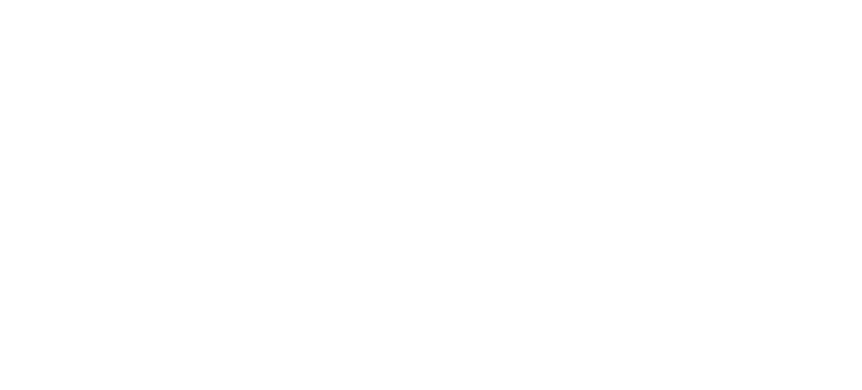
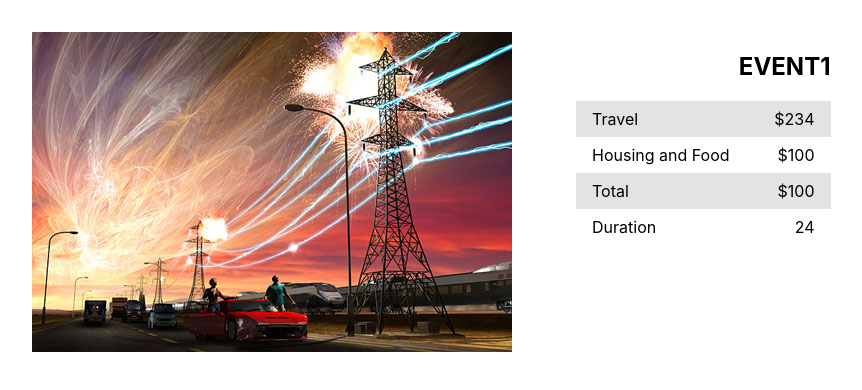
Before and after one commit to Juanse7793/Concierge-Front-end, a React (Create React App) app: page /events/1 in a window 1280 px wide. Before the commit this address had no page. Shown: the top 390 px of the page, without its empty margins (0-862 px from the left). Built offline with nearby package versions, Linux system fonts and the light colour scheme.

Commit message:
Working details page

```diff
--- a/src/App.css
+++ b/src/App.css
@@ -119,3 +119,39 @@
   border-radius: var(--br) 0 0 var(--br);
   padding: var(--bs) var(--bl) var(--bs) var(--bs);
 }
+
+/* DetailsPage */
+#details {
+  display: flex;
+}
+
+.side {
+  padding: 2rem;
+}
+
+.left image {
+  max-width: 75vw;
+}
+
+.right * {
+  text-align: right;
+}
+
+.right ul {
+  display: flex;
+  flex-direction: column;
+  list-style-type: none;
+  padding: 0;
+}
+
+.right ul li {
+  padding: 0.5rem 1rem;
+  display: flex;
+  justify-content: space-between;
+}
+.right ul li :first-child {
+  margin-right: 3rem;
+}
+.right ul li:nth-child(odd) {
+  background-color: #e2e3e5;
+}
--- a/src/App.js
+++ b/src/App.js
@@ -2,6 +2,7 @@
 import { BrowserRouter as Router, Routes, Route } from 'react-router-dom';
 import './App.css';
 import MainPage from './pages/MainPage';
+import DetailsPage from './pages/DetailsPage';
 
 function App() {
   return (
@@ -9,6 +10,7 @@
       <Router>
         <Routes>
           <Route exact path="/" element={<MainPage />} />
+          <Route path="/events/:id" element={<DetailsPage />} />
         </Routes>
       </Router>
     </div>
--- a/src/components/EventCard.js
+++ b/src/components/EventCard.js
@@ -2,9 +2,9 @@
 import PropTypes from 'prop-types';
 
 const EventCard = ({
-  image, name, location, price,
+  id, image, name, location, price,
 }) => (
-  <div className="event-card">
+  <a href={`/events/${id}`} className="event-card">
     <div className="circle">
       <img src={image} className="eventImage" alt="" />
     </div>
@@ -14,10 +14,11 @@
       $
       {price}
     </p>
-  </div>
+  </a>
 );
 
 EventCard.propTypes = {
+  id: PropTypes.number.isRequired,
   image: PropTypes.string.isRequired,
   name: PropTypes.string.isRequired,
   location: PropTypes.string.isRequired,
--- /dev/null
+++ b/src/pages/DetailsPage.js
@@ -0,0 +1,42 @@
+import React from 'react';
+import { useParams } from 'react-router-dom';
+import { useSelector } from 'react-redux';
+
+const DetailsPage = () => {
+  const { id } = useParams();
+  const event = useSelector((state) => state.events)
+    .find((event) => event.id.toString() === id);
+
+  return (
+    <section id="details">
+      <div className="side left"><img src={event.image} alt={event.name} /></div>
+      <div className="side right">
+        <h1>{event.name.toUpperCase()}</h1>
+        <ul>
+          <li>
+            <span>Travel </span>
+            <span>
+              $
+              {event.price}
+            </span>
+          </li>
+          <li>
+            <span>Housing and Food </span>
+            <span>$100</span>
+          </li>
+          <li>
+            <span>Total </span>
+            <span>$100</span>
+          </li>
+          <li>
+            <span>Duration </span>
+            <span>{event.end - event.start}</span>
+            {/* TODO: Add Unit */}
+          </li>
+        </ul>
+      </div>
+    </section>
+  );
+};
+
+export default DetailsPage;
--- a/src/pages/MainPage.js
+++ b/src/pages/MainPage.js
@@ -19,7 +19,7 @@
   };
 
   return (
-    <div>
+    <section>
       <div className="title-box">
         <h1 className="title">Exiting New Events!</h1>
         <h2 className="subtitle">Please select an event</h2>
@@ -29,6 +29,7 @@
         {sliceEvents.map((event) => (
           <EventCard
             key={event.id}
+            id={event.id}
             name={event.name}
             image={event.image}
             location={event.location}
@@ -37,7 +38,7 @@
         ))}
         <SemiBtn arrow="next" disabled={slice > events.length - step} func={nextSlice} />
       </div>
-    </div>
+    </section>
   );
 };
 
```
